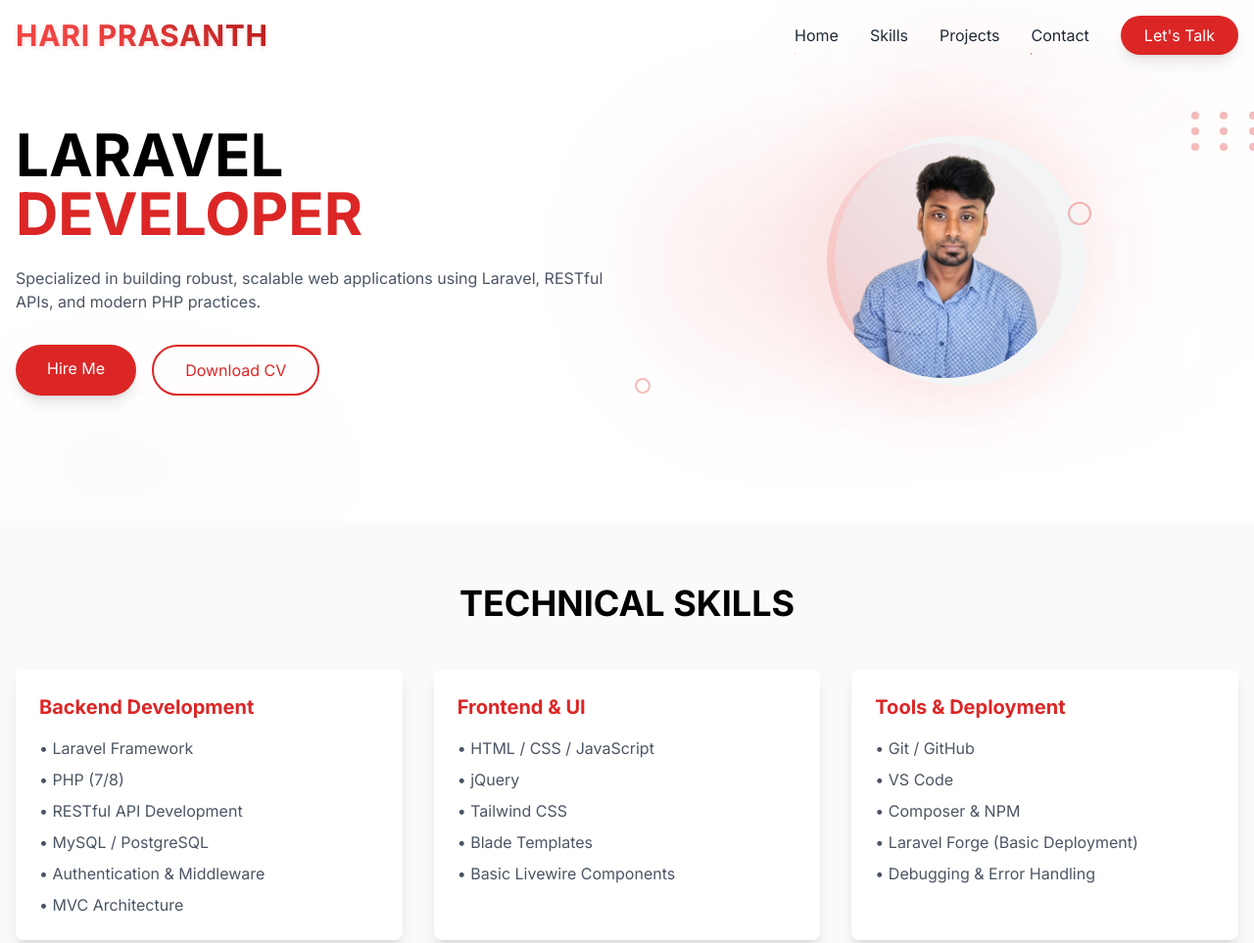
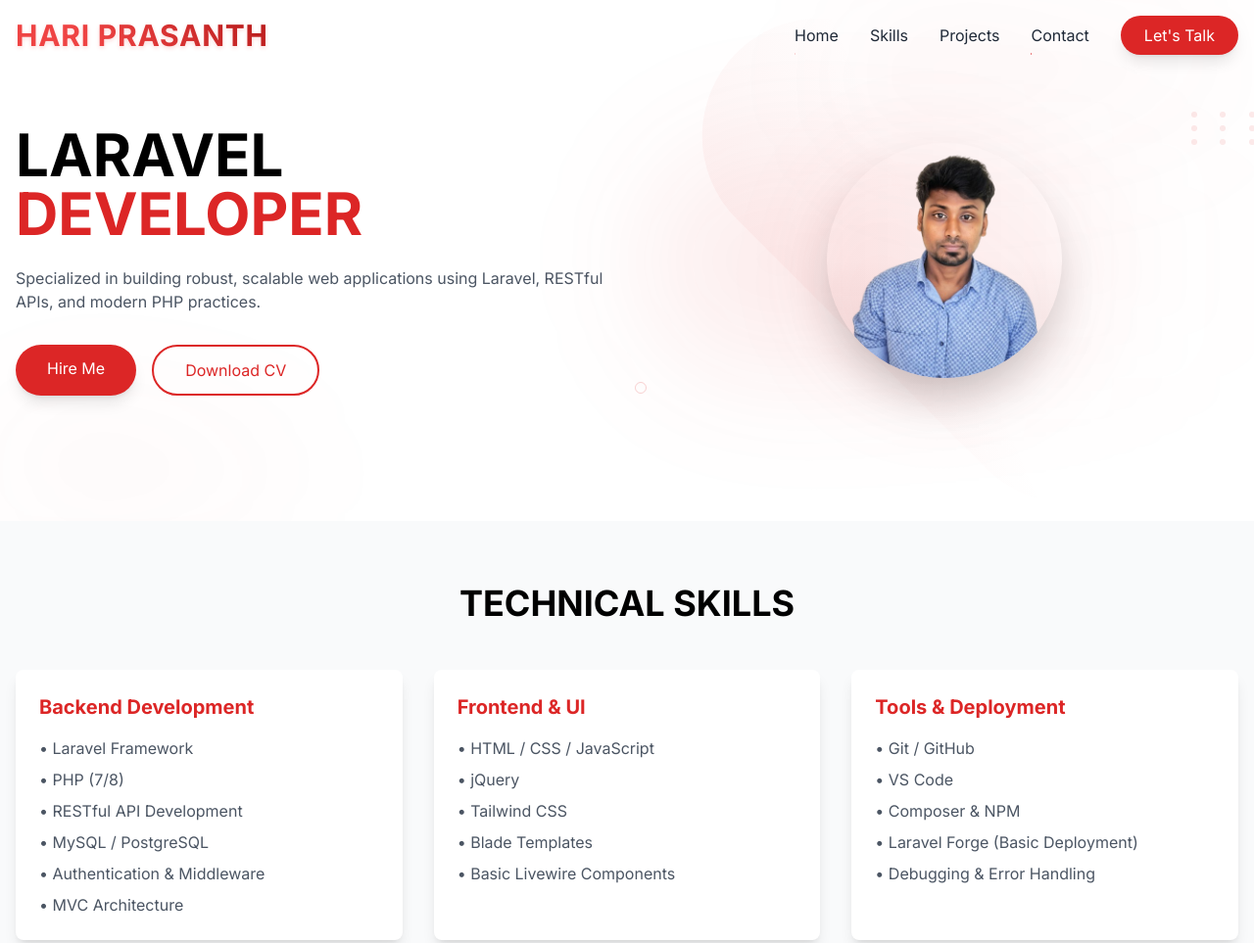
Before and after one commit to hariprasanth-06/hariprasanth-06.github.io, a website: page index.html in a window 1280 px wide. Shown: the top 963 px of the page at 98% size. Drawn offline with nearby package versions, Linux system fonts and the light colour scheme.

Commit message:
hero section

```diff
--- a/index.html
+++ b/index.html
@@ -164,41 +164,39 @@
             </div>
             <div class="relative mt-12 lg:mt-0 flex items-center justify-center">
                 <!-- Decorative background elements -->
-                <div
-                    class="absolute inset-0 bg-gradient-to-r from-red-600/10 via-red-500/5 to-transparent rounded-full blur-3xl">
-                </div>
-                <div class="absolute w-72 h-72 bg-red-600/10 rounded-full blur-2xl transform -rotate-12"></div>
-                <div class="absolute w-64 h-64 bg-gray-100 rounded-full transform translate-x-4"></div>
+                <div class="absolute inset-0 bg-gradient-to-r from-red-600/10 via-red-500/5 to-transparent rounded-full blur-3xl"></div>
+                <div class="absolute w-72 h-72 bg-gradient-to-tr from-red-600/10 to-transparent rounded-full blur-2xl transform -rotate-12"></div>
 
                 <!-- Profile photo container with styling -->
-                <div
-                    class="relative z-10 w-60 h-60 rounded-full overflow-hidden transform hover:scale-105 transition-transform duration-300">
-                    <div class="absolute inset-0 bg-gradient-to-tr from-red-600/20 to-transparent"></div>
+                <div class="relative z-10 w-60 h-60 rounded-full overflow-hidden shadow-2xl transform hover:scale-105 transition-transform duration-300">
+                    <!-- Subtle gradient overlay -->
+                    <div class="absolute inset-0 bg-gradient-to-b from-transparent via-transparent to-red-900/10"></div>
+                    <!-- Photo with hover effect -->
                     <img src="src/assets/dp.png" alt="Profile"
                         class="w-full h-full object-cover object-center transform hover:scale-110 transition-transform duration-500">
                 </div>
 
-                <!-- Decorative dots -->
-                <div class="absolute top-0 right-0 w-20 h-20 transform translate-x-8 -translate-y-8">
+                <!-- Decorative elements -->
+                <div class="absolute inset-0 bg-gradient-to-tr from-red-600/5 via-transparent to-transparent rounded-full rotate-45"></div>
+
+                <!-- Subtle decorative dots -->
+                <div class="absolute top-0 right-0 w-20 h-20 transform translate-x-8 -translate-y-8 opacity-50">
                     <div class="grid grid-cols-3 gap-2">
-                        <div class="w-2 h-2 bg-red-600/30 rounded-full"></div>
-                        <div class="w-2 h-2 bg-red-600/30 rounded-full"></div>
-                        <div class="w-2 h-2 bg-red-600/30 rounded-full"></div>
-                        <div class="w-2 h-2 bg-red-600/30 rounded-full"></div>
-                        <div class="w-2 h-2 bg-red-600/30 rounded-full"></div>
-                        <div class="w-2 h-2 bg-red-600/30 rounded-full"></div>
-                        <div class="w-2 h-2 bg-red-600/30 rounded-full"></div>
-                        <div class="w-2 h-2 bg-red-600/30 rounded-full"></div>
-                        <div class="w-2 h-2 bg-red-600/30 rounded-full"></div>
+                        <div class="w-1.5 h-1.5 bg-red-600/20 rounded-full"></div>
+                        <div class="w-1.5 h-1.5 bg-red-600/20 rounded-full"></div>
+                        <div class="w-1.5 h-1.5 bg-red-600/20 rounded-full"></div>
+                        <div class="w-1.5 h-1.5 bg-red-600/20 rounded-full"></div>
+                        <div class="w-1.5 h-1.5 bg-red-600/20 rounded-full"></div>
+                        <div class="w-1.5 h-1.5 bg-red-600/20 rounded-full"></div>
+                        <div class="w-1.5 h-1.5 bg-red-600/20 rounded-full"></div>
+                        <div class="w-1.5 h-1.5 bg-red-600/20 rounded-full"></div>
+                        <div class="w-1.5 h-1.5 bg-red-600/20 rounded-full"></div>
                     </div>
                 </div>
 
-                <!-- Decorative circles -->
+                <!-- Minimal decorative circles -->
                 <div class="absolute bottom-0 left-0 transform -translate-x-4 translate-y-4">
-                    <div class="w-4 h-4 border-2 border-red-600/30 rounded-full"></div>
-                </div>
-                <div class="absolute top-1/4 right-1/4 transform rotate-45">
-                    <div class="w-6 h-6 border-2 border-red-600/30 rounded-full"></div>
+                    <div class="w-3 h-3 border border-red-600/20 rounded-full"></div>
                 </div>
             </div>
         </div>
```
Also changed, not shown: dist/output.css.
